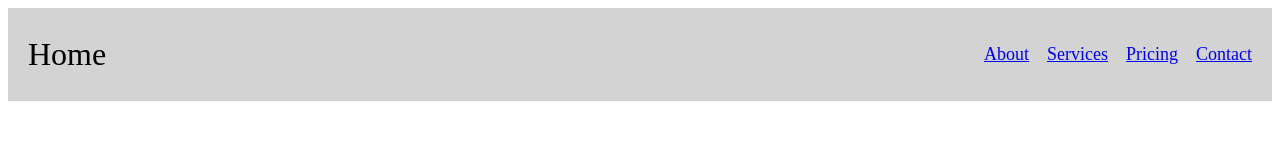
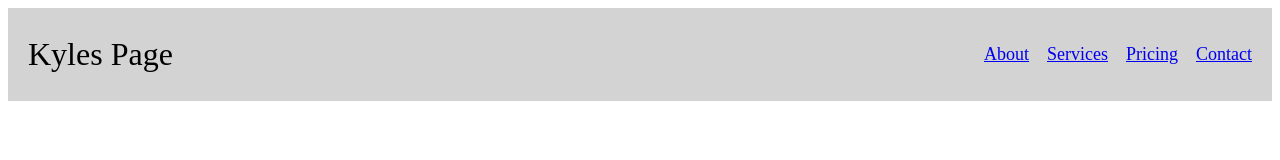
Before and after one commit to macdoozled/Landing-Page, a plain HTML site: page index.html in a window 1280 px wide. Drawn offline with Linux system fonts and the light colour scheme.

Commit message:
change logo name

```diff
--- a/index.html
+++ b/index.html
@@ -10,7 +10,7 @@
 
 <header>
   <nav class="navbar">
-<div class="logo">Home</div>
+<div class="logo">Kyles Page</div>
 <ul class="nav-links">
   <div class="menu">
     <li><a href="about.html">About</a></li>
```
